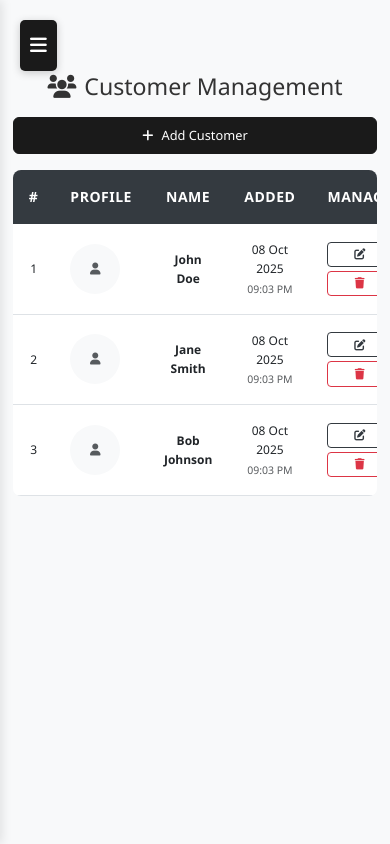
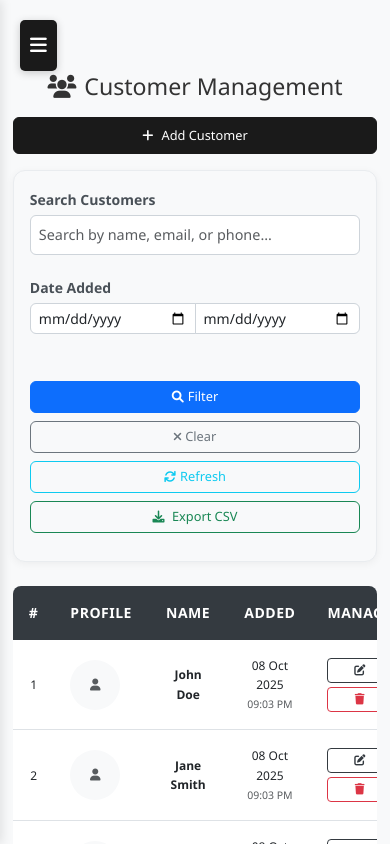
Before and after one commit to ArinGitPort/reservationSystem, a PHP site: page /pages/admin/account_management.php in a window 390 px wide. Run offline with PHP 8.4, Linux system fonts and the light colour scheme; data comes from the database, SQL or seed files in the repository.

Commit message:
Add search bar component

```diff
--- a/assets/js/order_management.js
+++ b/assets/js/order_management.js
@@ -689,3 +689,8 @@ function showToast(message, type = 'info', duration = 4000) {
         this.parentElement.remove();
     }, { once: true });
 }
+
+// Export orders function
+function exportOrders() {
+    showToast('Export functionality coming soon!', 'info');
+}
--- /dev/null
+++ b/controllers/CustomerController.php
@@ -0,0 +1,173 @@
+<?php
+$configPath = file_exists('../config/db_model.php') ? '../config/db_model.php' : '../../config/db_model.php';
+require_once $configPath;
+class CustomerController {
+    private $customerTable = 'customers';
+    private $profileImageField = 'profile_image';
+
+    public function handleRequest() {
+        if ($_SERVER['REQUEST_METHOD'] == 'POST' && isset($_POST['action'])) {
+            switch ($_POST['action']) {
+                case 'add_customer':
+                    return $this->addCustomer();
+                case 'update_customer':
+                    return $this->updateCustomer();
+                case 'delete_customer':
+                    return $this->deleteCustomer();
+                default:
+                    return $this->redirectWithError("Invalid action.");
+            }
+        }
+        return null;
+    }
+
+    public function getAllCustomers() {
+        return fetch($this->customerTable, '', 'created_at DESC');
+    }
+
+    private function addCustomer() {
+        $firstName = $_POST['first_name'] ?? '';
+        $lastName = $_POST['last_name'] ?? '';
+        $email = $_POST['email'] ?? '';
+        $phone = $_POST['phone'] ?? '';
+
+        // Validate required fields
+        if (empty($firstName) || empty($lastName) || empty($email)) {
+            return $this->redirectWithError("First name, last name, and email are required.");
+        }
+
+        // Check if email already exists
+        $existingCustomer = fetch($this->customerTable, "email = '$email'");
+        if (!empty($existingCustomer)) {
+            return $this->redirectWithError("Email already exists. Please use a different email.");
+        }
+
+        // Prepare data for insertion using generic save function
+        $customerData = [
+            'first_name' => $firstName,
+            'last_name' => $lastName,
+            'email' => $email,
+            'phone' => $phone,
+            'image_path' => ''
+        ];
+
+        // Insert customer with automatic image handling using save function
+        $customerId = save($this->customerTable, $customerData, $this->profileImageField);
+
+        if ($customerId) {
+            return $this->redirectWithSuccess("Customer added successfully!");
+        } else {
+            return $this->redirectWithError("Failed to add customer. Please try again.");
+        }
+    }
+
+    private function updateCustomer() {
+        $id = $_POST['customer_id'] ?? '';
+        $firstName = $_POST['first_name'] ?? '';
+        $lastName = $_POST['last_name'] ?? '';
+        $email = $_POST['email'] ?? '';
+        $phone = $_POST['phone'] ?? '';
+
+        // Validate required fields
+        if (empty($id) || empty($firstName) || empty($lastName) || empty($email)) {
+            return $this->redirectWithError("All fields except phone are required.");
+        }
+
+        // Check if email exists for other customers
+        $existingCustomer = fetch($this->customerTable, "email = '$email' AND id != $id");
+        if (!empty($existingCustomer)) {
+            return $this->redirectWithError("Email already exists. Please use a different email.");
+        }
+
+        // Prepare update data using generic update function
+        $updateData = [
+            'first_name' => $firstName,
+            'last_name' => $lastName,
+            'email' => $email,
+            'phone' => $phone
+        ];
+
+        // Handle profile image upload if provided
+        if (isset($_FILES[$this->profileImageField]) && $_FILES[$this->profileImageField]['error'] == 0) {
+            // Get old image to delete it if extension changed
+            $oldCustomerData = fetch($this->customerTable, "id = $id");
+            $oldCustomer = !empty($oldCustomerData) ? $oldCustomerData[0] : null;
+
+            $extension = strtolower(pathinfo($_FILES[$this->profileImageField]['name'], PATHINFO_EXTENSION));
+            $newFilename = $id . '.' . $extension;
+
+            // Validate file type
+            $allowedTypes = ['image/jpeg', 'image/jpg', 'image/png'];
+            $fileType = $_FILES[$this->profileImageField]['type'];
+
+            if (in_array($fileType, $allowedTypes)) {
+                // Create directory if it doesn't exist
+                $uploadDir = '../../uploads/profiles/';
+                if (!is_dir($uploadDir)) {
+                    mkdir($uploadDir, 0755, true);
+                }
+
+                // Delete old image if it has different extension
+                if ($oldCustomer && $oldCustomer['image_path'] && $oldCustomer['image_path'] !== $newFilename) {
+                    $oldImagePath = $uploadDir . $oldCustomer['image_path'];
+                    if (file_exists($oldImagePath)) {
+                        unlink($oldImagePath);
+                    }
+                }
+
+                // Move uploaded file
+                if (move_uploaded_file($_FILES[$this->profileImageField]['tmp_name'], $uploadDir . $newFilename)) {
+                    // Add image path to update data
+                    $updateData['image_path'] = $newFilename;
+                } else {
+                    return $this->redirectWithError("Failed to upload profile image.");
+                }
+            } else {
+                return $this->redirectWithError("Invalid file type. Please upload JPG or PNG images only.");
+            }
+        }
+
+        // Update customer using generic update function
+        if (update($this->customerTable, $updateData, "id = $id")) {
+            return $this->redirectWithSuccess("Customer updated successfully!");
+        } else {
+            return $this->redirectWithError("Failed to update customer.");
+        }
+    }
+
+    private function deleteCustomer() {
+        $id = $_POST['customer_id'] ?? '';
+
+        if (empty($id)) {
+            return $this->redirectWithError("Customer ID is required.");
+        }
+
+        // Get image filename from DB using fetch function
+        $customerData = fetch($this->customerTable, "id = $id");
+        $customer = !empty($customerData) ? $customerData[0] : null;
+        $imagePath = $customer ? $customer['image_path'] : '';
+
+        // Delete from database using delete function
+        if (delete($this->customerTable, $id)) {
+            // Delete profile image file if exists
+            if ($imagePath) {
+                $filePath = "../../uploads/profiles/" . $imagePath;
+                if (file_exists($filePath)) {
+                    unlink($filePath);
+                }
+            }
+            return $this->redirectWithSuccess("Customer deleted successfully!");
+        } else {
+            return $this->redirectWithError("Failed to delete customer.");
+        }
+    }
+
+    private function redirectWithSuccess($message) {
+        return redirect_with_message($_SERVER['PHP_SELF'], $message, "success");
+    }
+
+    private function redirectWithError($message) {
+        return redirect_with_message($_SERVER['PHP_SELF'], $message, "error");
+    }
+}
+?>
--- /dev/null
+++ b/includes/search_filter.php
@@ -0,0 +1,251 @@
+<?php
+/**
+ * Reusable Search and Filter Component
+ *
+ * Usage:
+ * include '../../includes/search_filter.php';
+ * renderSearchFilter([
+ *     'placeholder' => 'Search by customer, phone, email...',
+ *     'filters' => [
+ *         'status' => [
+ *             'label' => 'Filter by Status',
+ *             'options' => [
+ *                 '' => 'All Statuses',
+ *                 'pending' => 'Pending',
+ *                 'confirmed' => 'Confirmed'
+ *             ]
+ *         ]
+ *     ],
+ *     'additional_buttons' => [
+ *         [
+ *             'text' => 'Export',
+ *             'icon' => 'fas fa-download',
+ *             'class' => 'btn-outline-success',
+ *             'onclick' => 'exportData()'
+ *         ]
+ *     ]
+ * ]);
+ */
+
+function renderSearchFilter($config = []) {
+    // Default configuration
+    $defaults = [
+        'placeholder' => 'Search...',
+        'search_label' => 'Search',
+        'filters' => [],
+        'additional_buttons' => [],
+        'form_id' => 'filter-form',
+        'search_input_id' => 'search-input',
+        'clear_function' => 'clearFilters()',
+        'refresh_function' => 'refreshData()'
+    ];
+
+    $config = array_merge($defaults, $config);
+
+    // Better responsive layout calculation
+    $filterCount = count($config['filters']);
+    $additionalButtonsCount = count($config['additional_buttons']);
+
+    // Dynamic column sizing for better UX
+    if ($filterCount === 0) {
+        // Search + buttons only
+        $searchCol = 'col-md-6';
+        $buttonGroupCol = 'col-md-6';
+    } elseif ($filterCount === 1) {
+        // Search + 1 filter + buttons
+        $searchCol = 'col-md-5';
+        $filterCol = 'col-md-3';
+        $buttonGroupCol = 'col-md-4';
+    } else {
+        // Search + multiple filters + buttons
+        $searchCol = 'col-md-4';
+        $filterCol = 'col-md-2';
+        $buttonGroupCol = 'col-md-4';
+    }
+    ?>
+
+    <!-- Filters Section -->
+    <div class="filters-section">
+        <form id="<?php echo $config['form_id']; ?>" class="row g-2 align-items-end">
+            <!-- Search Input -->
+            <div class="<?php echo $searchCol; ?>">
+                <label class="form-label mb-1"><?php echo htmlspecialchars($config['search_label']); ?></label>
+                <input type="text"
+                       class="form-control form-control-sm"
+                       id="<?php echo $config['search_input_id']; ?>"
+                       placeholder="<?php echo htmlspecialchars($config['placeholder']); ?>">
+            </div>
+
+            <!-- Dynamic Filters -->
+            <?php foreach ($config['filters'] as $filterId => $filter): ?>
+                <div class="<?php echo $filterCol; ?>">
+                    <label class="form-label mb-1"><?php echo htmlspecialchars($filter['label']); ?></label>
+                    <?php if ($filter['type'] === 'select' || !isset($filter['type'])): ?>
+                        <select class="form-select form-select-sm" id="<?php echo $filterId; ?>-filter" name="<?php echo $filterId; ?>">
+                            <?php foreach ($filter['options'] as $value => $label): ?>
+                                <option value="<?php echo htmlspecialchars($value); ?>"><?php echo htmlspecialchars($label); ?></option>
+                            <?php endforeach; ?>
+                        </select>
+                    <?php elseif ($filter['type'] === 'date'): ?>
+                        <input type="date"
+                               class="form-control form-control-sm"
+                               id="<?php echo $filterId; ?>-filter"
+                               name="<?php echo $filterId; ?>">
+                    <?php elseif ($filter['type'] === 'daterange'): ?>
+                        <div class="input-group input-group-sm">
+                            <input type="date"
+                                   class="form-control"
+                                   id="<?php echo $filterId; ?>-from"
+                                   name="<?php echo $filterId; ?>_from"
+                                   placeholder="From">
+                            <input type="date"
+                                   class="form-control"
+                                   id="<?php echo $filterId; ?>-to"
+                                   name="<?php echo $filterId; ?>_to"
+                                   placeholder="To">
+                        </div>
+                    <?php endif; ?>
+                </div>
+            <?php endforeach; ?>
+
+            <!-- Action Buttons Group -->
+            <div class="<?php echo $buttonGroupCol; ?>">
+                <label class="form-label mb-1 d-block">&nbsp;</label>
+                <div class="btn-group-custom d-flex gap-1 flex-wrap">
+                    <!-- Filter Button -->
+                    <button type="submit" class="btn btn-primary btn-sm flex-fill">
+                        <i class="fas fa-search me-1"></i>Filter
+                    </button>
+
+                    <!-- Clear Button -->
+                    <button type="button" class="btn btn-outline-secondary btn-sm flex-fill" onclick="<?php echo $config['clear_function']; ?>">
+                        <i class="fas fa-times me-1"></i>Clear
+                    </button>
+
+                    <!-- Refresh Button -->
+                    <button type="button" class="btn btn-outline-info btn-sm flex-fill" onclick="<?php echo $config['refresh_function']; ?>">
+                        <i class="fas fa-refresh me-1"></i>Refresh
+                    </button>
+
+                    <!-- Additional Buttons -->
+                    <?php foreach ($config['additional_buttons'] as $button): ?>
+                        <button type="button"
+                                class="btn <?php echo $button['class'] ?? 'btn-outline-primary'; ?> btn-sm flex-fill"
+                                <?php echo isset($button['onclick']) ? 'onclick="' . $button['onclick'] . '"' : ''; ?>
+                                <?php echo isset($button['id']) ? 'id="' . $button['id'] . '"' : ''; ?>>
+                            <?php if (isset($button['icon'])): ?>
+                                <i class="<?php echo $button['icon']; ?> me-1"></i>
+                            <?php endif; ?>
+                            <?php echo htmlspecialchars($button['text']); ?>
+                        </button>
+                    <?php endforeach; ?>
+                </div>
+            </div>
+        </form>
+    </div>
+
+    <!-- Add default CSS if not already included -->
+    <style>
+        .filters-section {
+            background: #f8f9fa;
+            padding: 1.25rem;
+            border-radius: 12px;
+            margin-bottom: 1.5rem;
+            border: 1px solid #e9ecef;
+            box-shadow: 0 2px 8px rgba(0,0,0,0.05);
+        }
+
+        .filters-section .form-label {
+            font-weight: 600;
+            color: #495057;
+            font-size: 0.875rem;
+            margin-bottom: 0.25rem;
+        }
+
+        .filters-section .form-control,
+        .filters-section .form-select {
+            border: 1px solid #ced4da;
+            transition: all 0.15s ease-in-out;
+            border-radius: 6px;
+        }
+
+        .filters-section .form-control:focus,
+        .filters-section .form-select:focus {
+            border-color: #0d6efd;
+            box-shadow: 0 0 0 0.2rem rgba(13, 110, 253, 0.25);
+        }
+
+        .filters-section .btn {
+            font-weight: 500;
+            transition: all 0.15s ease-in-out;
+            border-radius: 6px;
+            white-space: nowrap;
+            min-height: 32px;
+        }
+
+        .btn-group-custom {
+            min-height: 32px;
+        }
+
+        .btn-group-custom .btn {
+            font-size: 0.875rem;
+            padding: 0.375rem 0.75rem;
+        }
+
+        .btn-group-custom .btn i {
+            font-size: 0.8rem;
+        }
+
+        @media (max-width: 992px) {
+            .filters-section .row > div {
+                margin-bottom: 0.75rem;
+            }
+
+            .btn-group-custom {
+                flex-direction: column;
+                gap: 0.5rem !important;
+            }
+
+            .btn-group-custom .btn {
+                flex: 1 1 auto;
+                min-width: 100px;
+            }
+        }
+
+        @media (max-width: 768px) {
+            .filters-section {
+                padding: 1rem;
+            }
+
+            .filters-section .row {
+                --bs-gutter-x: 0.5rem;
+            }
+
+            .btn-group-custom .btn {
+                font-size: 0.8rem;
+                padding: 0.25rem 0.5rem;
+                min-width: 80px;
+            }
+
+            .btn-group-custom .btn i {
+                font-size: 0.75rem;
+            }
+        }
+
+        @media (max-width: 576px) {
+            .filters-section .row > div {
+                flex: 0 0 100%;
+                max-width: 100%;
+            }
+
+            .btn-group-custom {
+                display: grid;
+                grid-template-columns: repeat(2, 1fr);
+                gap: 0.5rem;
+            }
+        }
+    </style>
+
+    <?php
+}
+?>
--- a/pages/admin/account_management.php
+++ b/pages/admin/account_management.php
@@ -1,20 +1,15 @@
 <?php
-require_once '../../config/db_model.php';
+// Include the CustomerController
+require_once '../../controllers/CustomerController.php';
 
-// Save function parameters
-$customerTable = 'customers';
-$profileImageField = 'profile_image';
-// Upload directory auto-detected by save() function based on table name
+// Initialize controller and handle requests
+$customerController = new CustomerController();
+$customerController->handleRequest();
 
-// SQL Queries
-$customerQuery = "SELECT id, first_name, last_name, email, phone, image_path, created_at FROM {$customerTable} ORDER BY created_at DESC";
-$columnMappings = []; // Not used for account_management special handling
-
-// Handle form submissions
+// Handle GET parameters for messages (after redirect)
 $message = '';
 $messageType = '';
 
-// Handle GET parameters for messages (after redirect)
 if (isset($_GET['message']) && isset($_GET['type'])) {
     $message = urldecode($_GET['message']);
     $messageType = $_GET['type'];
@@ -27,119 +22,12 @@ if (isset($_GET['message']) && isset($_GET['type'])) {
     </script>";
 }
 
-if ($_SERVER['REQUEST_METHOD'] == 'POST') {
-    if (isset($_POST['action'])) {
-        switch ($_POST['action']) {
-            case 'add_customer':
-                $firstName = $_POST['first_name'];
-                $lastName = $_POST['last_name'];
-                $email = $_POST['email'];
-                $phone = $_POST['phone'];
+// Get all customers for display
+$customers = $customerController->getAllCustomers();
 
-                // Prepare data for insertion using generic save function
-                $customerData = [
-                    'first_name' => $firstName,
-                    'last_name' => $lastName,
-                    'email' => $email,
-                    'phone' => $phone,
-                    'image_path' => ''
-                ];
-
-                // Insert customer with automatic image handling using save function
-                $customerId = save($customerTable, $customerData, $profileImageField);
-
-                if ($customerId) {
-                    redirect_with_message($_SERVER['PHP_SELF'], "Customer added successfully!", "success");
-                } else {
-                    redirect_with_message($_SERVER['PHP_SELF'], "Failed to add customer. Email might already exist.", "error");
-                }
-                break;
-
-            case 'update_customer':
-                $id = $_POST['customer_id'];
-                $firstName = $_POST['first_name'];
-                $lastName = $_POST['last_name'];
-                $email = $_POST['email'];
-                $phone = $_POST['phone'];
-
-                // Prepare update data using generic update function
-                $updateData = [
-                    'first_name' => $firstName,
-                    'last_name' => $lastName,
-                    'email' => $email,
-                    'phone' => $phone
-                ];
-
-                // Handle profile image upload if provided
-                if (isset($_FILES['profile_image']) && $_FILES['profile_image']['error'] == 0) {
-                    // Get old image to delete it if extension changed
-                    $oldCustomerData = fetch($customerTable, "id = $id");
-                    $oldCustomer = !empty($oldCustomerData) ? $oldCustomerData[0] : null;
-
-                    $extension = strtolower(pathinfo($_FILES['profile_image']['name'], PATHINFO_EXTENSION));
-                    $newFilename = $id . '.' . $extension;
-
-                    // Validate file type
-                    $allowedTypes = ['image/jpeg', 'image/jpg', 'image/png'];
-                    $fileType = $_FILES['profile_image']['type'];
-                    if (in_array($fileType, $allowedTypes)) {
-                        // Create directory if it doesn't exist
-                        if (!is_dir('../../uploads/profiles/')) {
-                            mkdir('../../uploads/profiles/', 0755, true);
-                        }
-
-                        // Delete old image if it has different extension
-                        if ($oldCustomer && $oldCustomer['image_path'] && $oldCustomer['image_path'] !== $newFilename) {
-                            $oldImagePath = "../../uploads/profiles/" . $oldCustomer['image_path'];
-                            if (file_exists($oldImagePath)) {
-                                unlink($oldImagePath);
-                            }
-                        }
-
-                        // Move uploaded file
-                        if (move_uploaded_file($_FILES['profile_image']['tmp_name'], '../../uploads/profiles/' . $newFilename)) {
-                            // Add image path to update data
-                            $updateData['image_path'] = $newFilename;
-                        }
-                    }
-                }
-
-                // Update customer using generic update function
-                if (update($customerTable, $updateData, "id = $id")) {
-                    redirect_with_message($_SERVER['PHP_SELF'], "Customer updated successfully!", "success");
-                } else {
-                    redirect_with_message($_SERVER['PHP_SELF'], "Failed to update customer.", "error");
-                }
-                break;
-
-            case 'delete_customer':
-                $id = $_POST['customer_id'];
-
-                // Get image filename from DB using fetch function
-                $customerData = fetch($customerTable, "id = $id");
-                $customer = !empty($customerData) ? $customerData[0] : null;
-                $imagePath = $customer ? $customer['image_path'] : '';
-
-                // Delete from database using  delete function
-                if (delete($customerTable, $id)) {
-                    // Delete profile image file if exists
-                    if ($imagePath) {
-                        $filePath = "../../uploads/profiles/" . $imagePath;
-                        if (file_exists($filePath)) {
-                            unlink($filePath);
-                        }
-                    }
-                    redirect_with_message($_SERVER['PHP_SELF'], "Customer deleted successfully!", "success");
-                } else {
-                    redirect_with_message($_SERVER['PHP_SELF'], "Failed to delete customer.", "error");
-                }
-                break;
-        }
-    }
-}
-
-// Get all customers for display using fetch function
-$customers = fetch($customerTable, '', 'created_at DESC');
+// SQL Query for display_all function
+$customerQuery = "SELECT id, first_name, last_name, email, phone, image_path, created_at FROM customers ORDER BY created_at DESC";
+$columnMappings = []; // Not used for account_management special handling
 ?>
 
 <!DOCTYPE html>
@@ -181,6 +69,31 @@ $customers = fetch($customerTable, '', 'created_at DESC');
                 <i class="fas fa-plus me-2"></i>Add Customer
             </button>
         </div>
+
+        <!-- Search and Filter Component -->
+        <?php
+        include '../../includes/search_filter.php';
+        renderSearchFilter([
+            'placeholder' => 'Search by name, email, or phone...',
+            'search_label' => 'Search Customers',
+            'filters' => [
+                'date_added' => [
+                    'label' => 'Date Added',
+                    'type' => 'daterange'
+                ]
+            ],
+            'additional_buttons' => [
+                [
+                    'text' => 'Export CSV',
+                    'icon' => 'fas fa-download',
+                    'class' => 'btn-outline-success',
+                    'onclick' => 'exportCustomers()'
+                ]
+            ],
+            'clear_function' => 'clearCustomerFilters()',
+            'refresh_function' => 'refreshCustomers()'
+        ]);
+        ?>
 
         <div class="table-container">
             <table class="table table-hover">
@@ -346,6 +259,46 @@ $customers = fetch($customerTable, '', 'created_at DESC');
             document.querySelector('.sidebar').classList.toggle('show');
         }
 
+        // Customer management functions
+        function clearCustomerFilters() {
+            document.getElementById('search-input').value = '';
+            document.getElementById('date_added-from').value = '';
+            document.getElementById('date_added-to').value = '';
+            // Reload page to show all customers
+            window.location.reload();
+        }
+
+        function refreshCustomers() {
+            window.location.reload();
+        }
+
+        function exportCustomers() {
+            // Placeholder for export functionality
+            alert('Export functionality will be implemented soon!');
+        }
+
+        // Search functionality (basic client-side filtering for now)
+        document.addEventListener('DOMContentLoaded', function() {
+            const searchInput = document.getElementById('search-input');
+            const tableBody = document.querySelector('tbody');
+
+            if (searchInput && tableBody) {
+                searchInput.addEventListener('input', function() {
+                    const searchTerm = this.value.toLowerCase();
+                    const rows = tableBody.querySelectorAll('tr');
+
+                    rows.forEach(row => {
+                        const text = row.textContent.toLowerCase();
+                        if (text.includes(searchTerm)) {
+                            row.style.display = '';
+                        } else {
+                            row.style.display = 'none';
+                        }
+                    });
+                });
+            }
+        });
+
         // Auto-dismiss alerts after 5 seconds
         document.addEventListener('DOMContentLoaded', function() {
             const alerts = document.querySelectorAll('.alert');
```
Also changed, not shown: pages/admin/order_management.php (+38 -37 lines).
